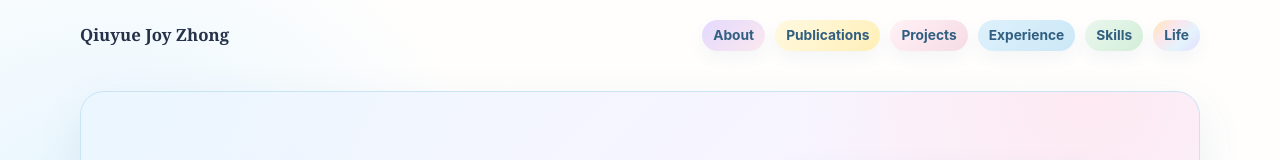
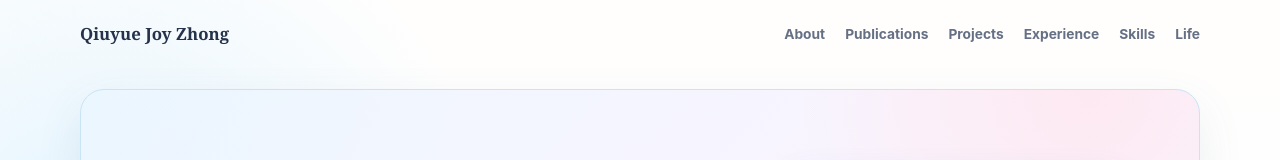
Before and after one commit to qiuyuejoy/qiuyuejoy.github.io, a plain HTML site: page index.html in a window 1280 px wide. Shown: the top 160 px of the page. Drawn offline with Linux system fonts and the light colour scheme; grey boxes are pictures that could not be loaded.

Commit message:
Simplify top navigation styling

```diff
--- a/index.html
+++ b/index.html
@@ -166,53 +166,20 @@
     nav {
       display: flex;
       flex-wrap: wrap;
-      gap: 8px 10px;
+      gap: 8px 20px;
       justify-content: flex-end;
     }
 
     nav a {
-      display: inline-flex;
-      align-items: center;
-      min-height: 31px;
-      padding: 4px 11px;
-      border: 0;
-      border-radius: 999px;
-      color: var(--accent-dark);
+      color: var(--muted);
       font-size: 0.86rem;
-      font-weight: 750;
+      font-weight: 650;
       text-decoration: none;
-      box-shadow: 0 7px 16px rgba(67, 105, 133, 0.06);
-      transition: border-color 160ms ease, box-shadow 160ms ease, color 160ms ease, transform 160ms ease;
-    }
-
-    nav a:nth-child(1) {
-      background: linear-gradient(135deg, rgba(217, 204, 255, 0.72), rgba(249, 220, 230, 0.68));
-    }
-
-    nav a:nth-child(2) {
-      background: linear-gradient(135deg, rgba(255, 248, 220, 0.86), rgba(255, 233, 156, 0.72));
-    }
-
-    nav a:nth-child(3) {
-      background: linear-gradient(135deg, rgba(255, 240, 245, 0.86), rgba(241, 197, 213, 0.62));
-    }
-
-    nav a:nth-child(4) {
-      background: linear-gradient(135deg, rgba(216, 239, 252, 0.86), rgba(172, 217, 242, 0.62));
-    }
-
-    nav a:nth-child(5) {
-      background: linear-gradient(135deg, rgba(232, 246, 236, 0.9), rgba(185, 229, 195, 0.64));
-    }
-
-    nav a:nth-child(6) {
-      background: linear-gradient(135deg, rgba(255, 228, 157, 0.78), rgba(249, 220, 230, 0.72), rgba(216, 239, 252, 0.72), rgba(217, 204, 255, 0.7));
+      transition: color 160ms ease;
     }
 
     nav a:hover {
       color: var(--accent-dark);
-      box-shadow: 0 10px 22px rgba(67, 105, 133, 0.1);
-      transform: translateY(-1px);
     }
 
     .section-dock {
```
